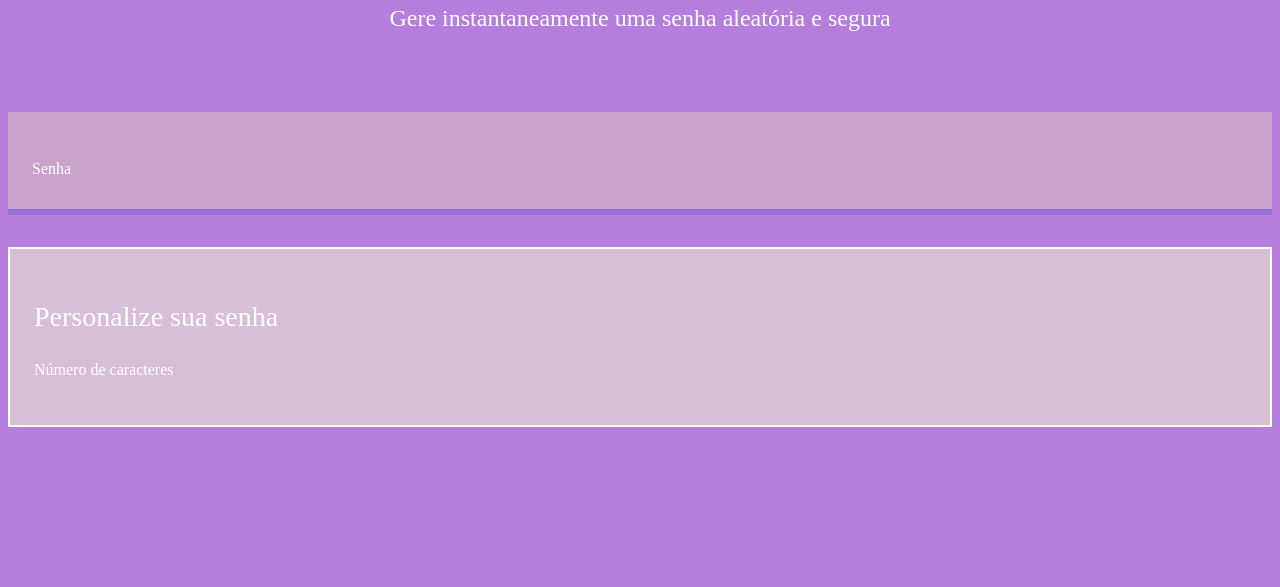
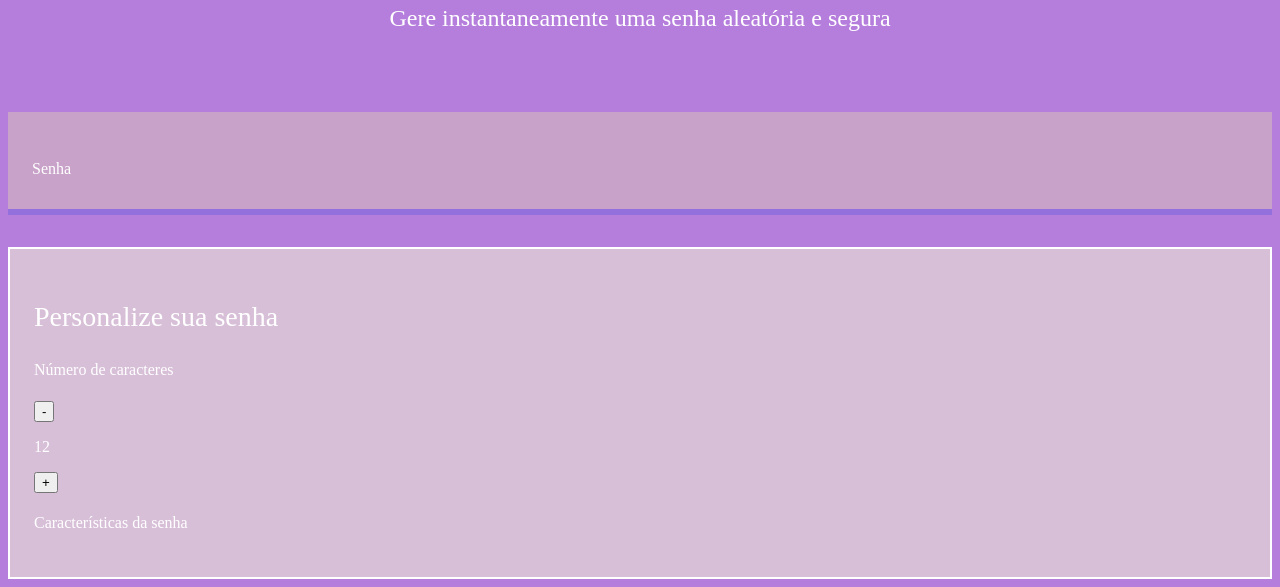
Before and after one commit to Ange2008/crie-uma-senha, a plain HTML site: page index.html in a window 1280 px wide. Shown: the part 223-810 px from the top of the page. Drawn offline with Linux system fonts and the light colour scheme.

Commit message:
123456789

```diff
--- a/index.html
+++ b/index.html
@@ -22,6 +22,17 @@
         <div class="parametro-coluna-senha">
             <div class="parametro-senha">
                 <h4 class="parametro-senha-titulo">Número de caracteres</h4>
+                <div class="parametro-senha-botoes">
+                    <button class="parametro-senha-botao">-</button>
+                    <p class="parametro-senha-texto">12</p>
+                    <button class="parametro-senha-botao">+</button>
+                </div>
+            </div>
+            <div class="parametro-senha">
+                <h4 class="parametro-senha-titulo">Características da senha</h4>
+                <div class="parametro-senha-checkbox">
+                    <imput name="maiusculo" type="checkbox" class="checkbox" checked></imput>
+                </div>
             </div>
         </div>
      </div>
```
